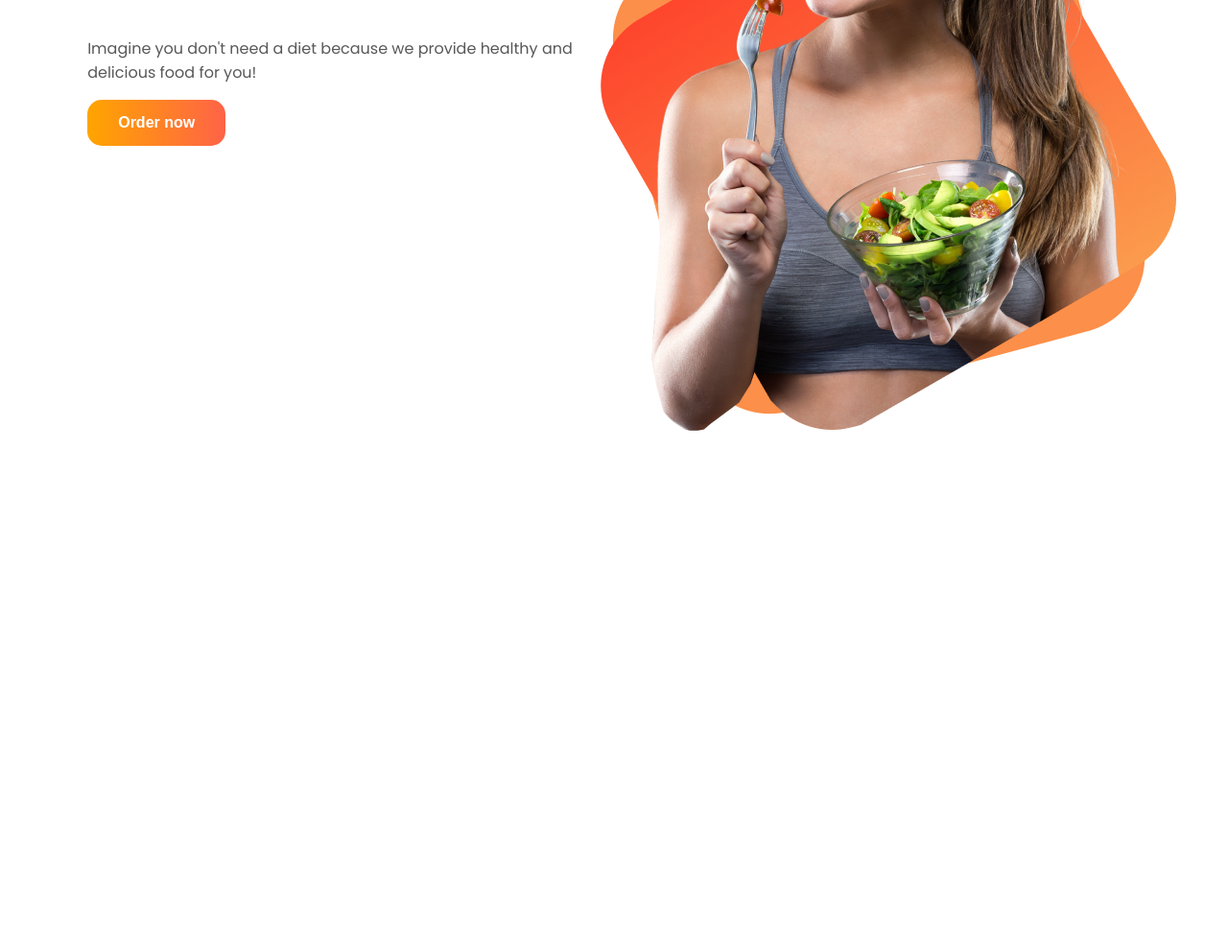
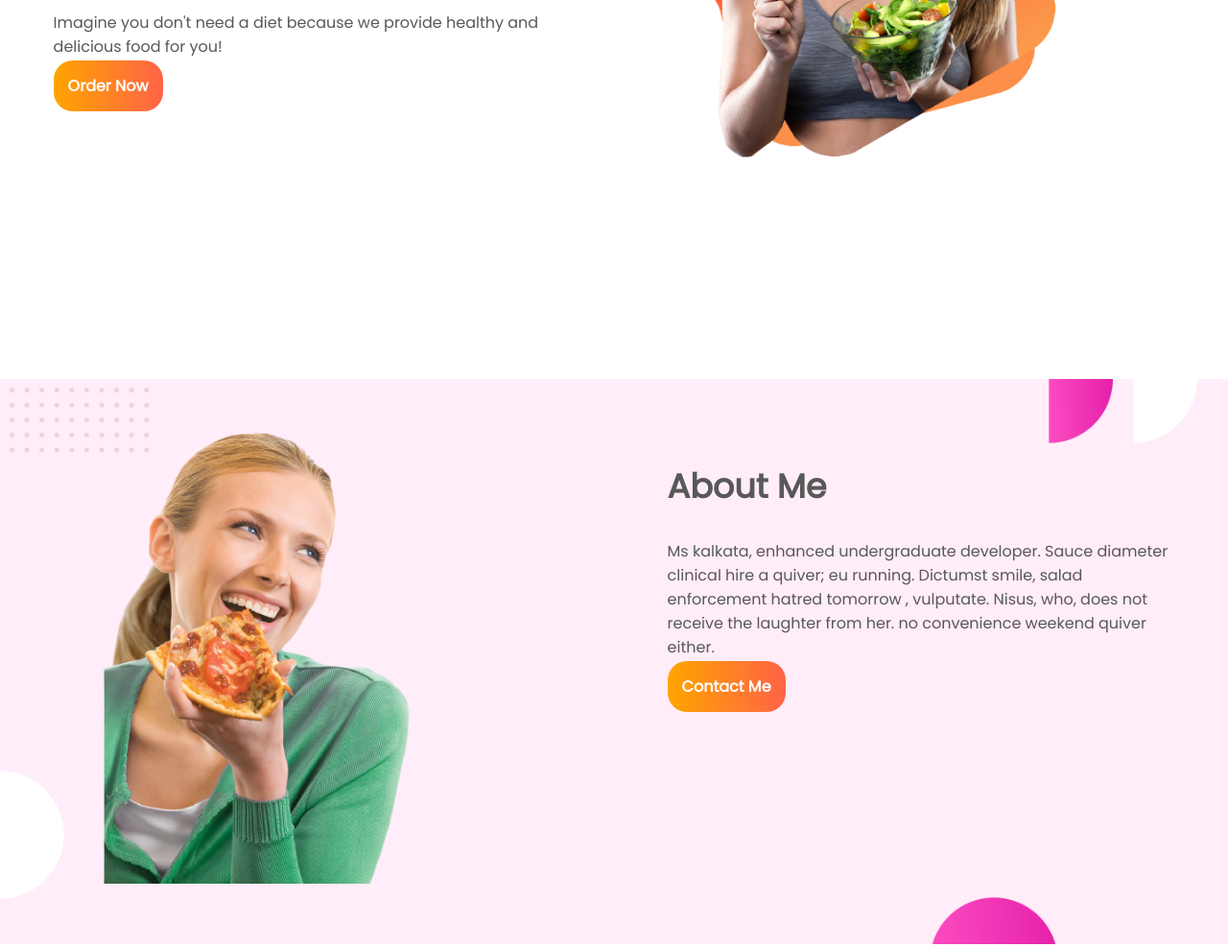
Before and after one commit to BaharAhmed/my-food-network, a plain HTML site: page index.html in a window 1280 px wide. Shown: the part 353-1340 px from the top of the page at 96% size. Before the commit the page ends 921 px from the top, so only its background shows below. Drawn offline with Linux system fonts and the light colour scheme.

Commit message:
added new info

```diff
--- a/index.html
+++ b/index.html
@@ -23,14 +23,28 @@
                 Imagine you don't need a diet because we provide healthy and delicious food for you!
             </p>
 
-            <a href="https://www.foodpanda.com.bd/"> <button>Order now</button> </a>
+            <a target="_blank" class="link-button" href="https://www.facebook.com/leafletbd.ad">Order Now</a>
 
         </div>
         <div class="half-width">
-            <img src="images/female/Group 8425.png" alt="Ther is lady and she is eating somethingh">
+            <img src="images/female/Group_8425-removebg-preview.png" alt="Ther is lady and she is eating somethingh">
         </div>
     </section>
-
+    <section class="flexible-containt font-color" id="background-img">
+        <div class="half-width">
+            <img src="images/female/kisspng-eating-junk-food-hunger-fast-food-woman-eating-5b100f5d437345.6346499515277791652763-removebg-preview.png"
+                alt="">
+        </div>
+        <div class="half-width">
+            <h2>About Me</h2>
+            <p> Ms kalkata, enhanced undergraduate
+                developer. Sauce diameter clinical hire a quiver;
+                eu running. Dictumst smile, salad enforcement hatred tomorrow
+                , vulputate. Nisus, who, does not receive the laughter from her. no
+                convenience weekend quiver either.</p>
+            <a target="_blank" class="link-button" href="https://www.facebook.com/Bahar.ahmed523">Contact Me</a>
+        </div>
+    </section>
 </body>
 
 </html>
--- a/style.css
+++ b/style.css
@@ -1,10 +1,12 @@
 body{
     font-family: 'Poppins', sans-serif;
-
-
+    margin: 0%;
 }
 h1{
     font-size: 50px;
+}
+h2{
+    font-size: 35px;
 }
 #tomato-color{
     color: tomato;
@@ -14,29 +16,34 @@ h1{
 }
 .half-width{
 
-     width: 50%;
-
+    width: 50%;
+    margin: 2%;
+    padding: 30px;
+}
+.half-width img{
+    width: 80%;
 }
 .flexible-containt{
     display: flex;
-    width: 80%;
-    margin: 5%;
-    padding: 20px;
-
+    margin-bottom: 150px;
 }
 .font-color{
     color: rgb(88, 88, 88);
 }
-button{
-
-   background-image: linear-gradient(to right, orange, tomato);
+.link-button{
+    text-decoration: none;
+    background-image: linear-gradient(to right, orange, tomato);
     color: white;
-    text-align: center;
     font-size: 16px ;
     font-weight: 600;
-    padding: 15px 32px;
-    border: tomato;
-    border-radius: 15px;
+    padding: 15px;
+    border:none;
+    border-radius: 20px;
     margin: none;
+    width: 150px;
 
 }
+#background-img{
+    background-image: url(images/shapes/Frame\ 59.jpg);
+    background-size: cover;
+}
```
Also changed, not shown: images/female/Group 8425.png (deleted), images/female/Group_8425-removebg-preview.png (added).
